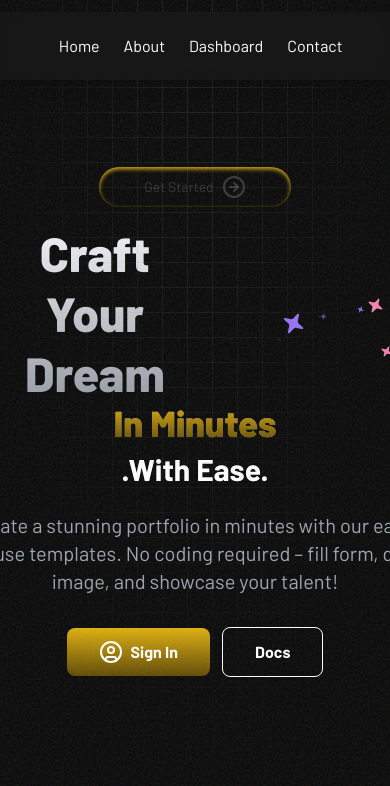
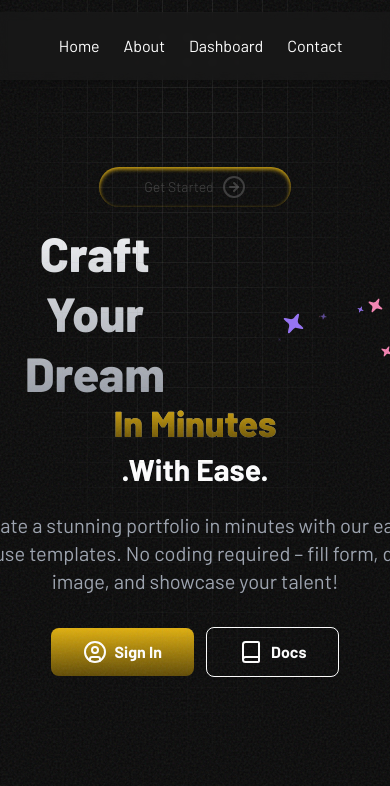
Before and after one commit to ArunavaCoderEm/PortFlick-god, a React (Vite) app: page /dummyhome in a window 390 px wide. Shown: the top 786 px of the page. Built offline with nearby package versions, Linux system fonts and the light colour scheme; no server answers; a web font is replaced by a local one.

Commit message:
Not responsive yet but i am still here

```diff
--- a/src/Pages/DummyHomePage.jsx
+++ b/src/Pages/DummyHomePage.jsx
@@ -1,5 +1,5 @@
 import React from "react";
-import { ArrowRightCircle, Code2, UserCircle } from "lucide-react";
+import { ArrowRightCircle, Book, Code2, UserCircle } from "lucide-react";
 import BackgroundGrid from "./Components/BGGrid";
 import { AnimatedShinyText } from "./Components/ShinyText";
 import { SparklesText } from "./Components/Sparkle";
@@ -68,7 +68,8 @@ export default function DummyHomePage() {
                 <UserCircle className="text-white w-6" />
                 Sign In
               </button>
-              <button className="border-[1px] border-white px-8 py-3 text-white font-bold rounded-lg hover:scale-95 transition-all duration-200">
+              <button className="border-[1px] border-white px-8 py-3 text-white font-bold rounded-lg hover:scale-95 flex items-center gap-2 transition-all duration-200">
+                <Book className="w-6" />
                 Docs
               </button>
             </div>
```
